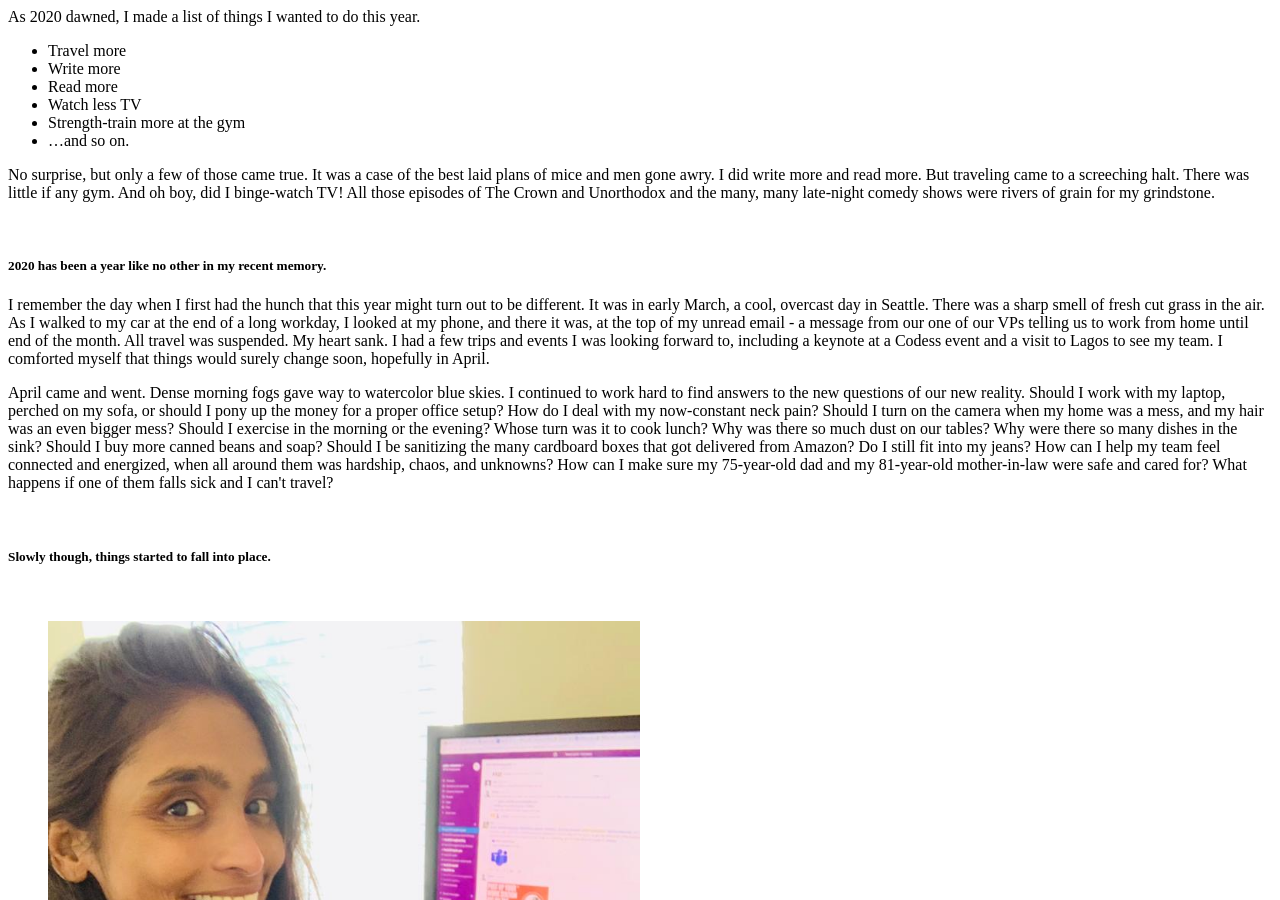
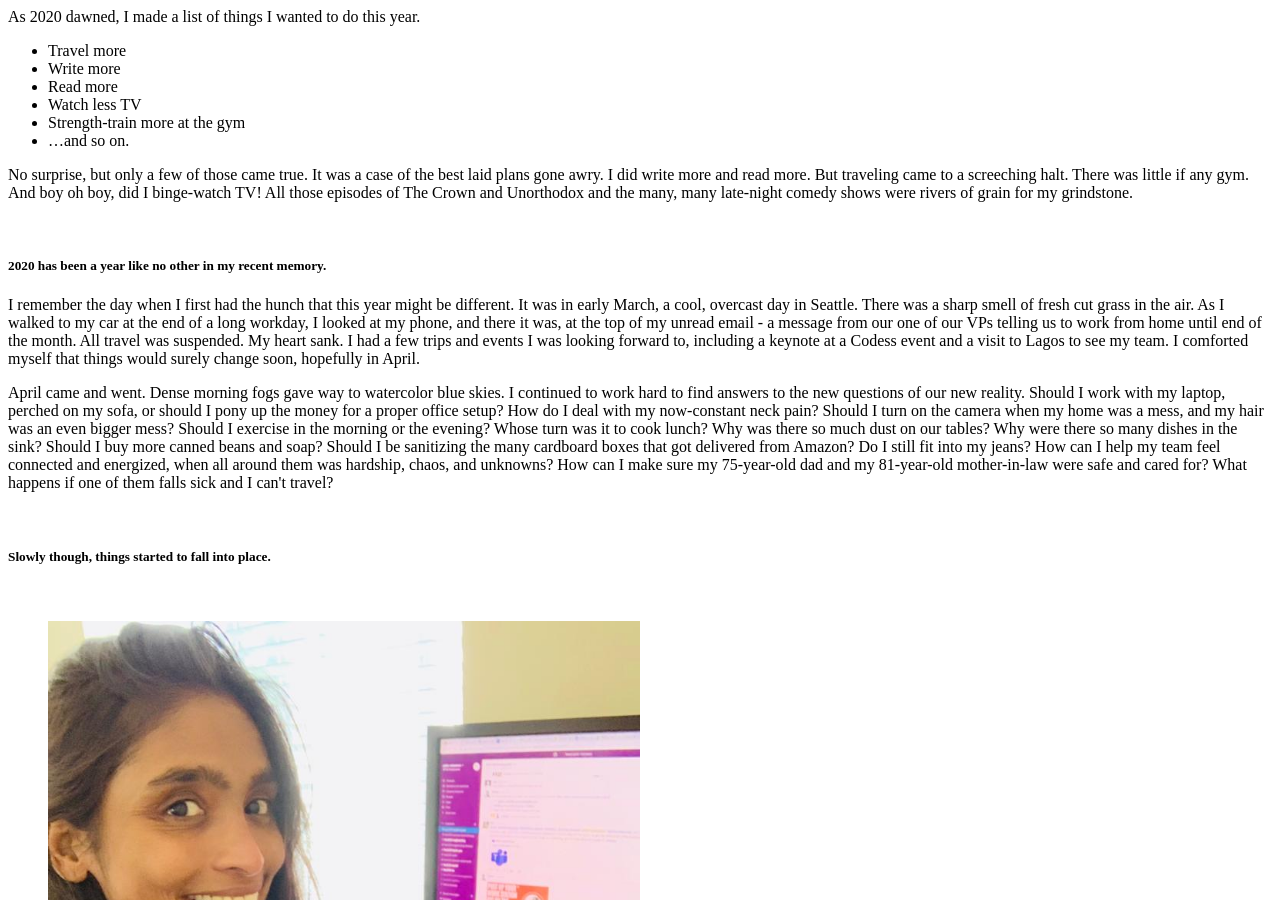
Before and after one commit to ThisisRajiRaj/thisisrajiraj.github.io, a Jekyll site: the page posts/yearinreview2020.html, which Jekyll copies as it is, in a window 1280 px wide and 900 px high. Built offline with Jekyll 4.4.1, drawn with Linux system fonts in a browser that asks for light colours.

Commit message:
Update yearinreview2020.html

```diff
--- a/posts/yearinreview2020.html
+++ b/posts/yearinreview2020.html
@@ -40,10 +40,10 @@
 </ul>
 <p>
     No surprise, but only a few of those came true.
-    It was a case of the best laid plans of mice and men gone awry.
+    It was a case of the best laid plans gone awry.
     I did write more and read
     more. But traveling came to a screeching halt. There was little if any gym.
-    And oh boy, did I binge-watch TV! All those episodes of The Crown and
+    And boy oh boy, did I binge-watch TV! All those episodes of The Crown and
     Unorthodox and the many, many late-night comedy shows were rivers of grain for my
     grindstone.
 </p>
@@ -52,7 +52,7 @@
     2020 has been a year like no other in my recent memory.
 </h5>
 <p>
-    I remember the day when I first had the hunch that this year might turn out to be
+    I remember the day when I first had the hunch that this year might be
     different. It was in early March, a cool, overcast day in Seattle. There was a
     sharp smell of fresh cut grass in the air. As I walked
     to my car at the end of a long workday, I looked at my phone, and there it
```
